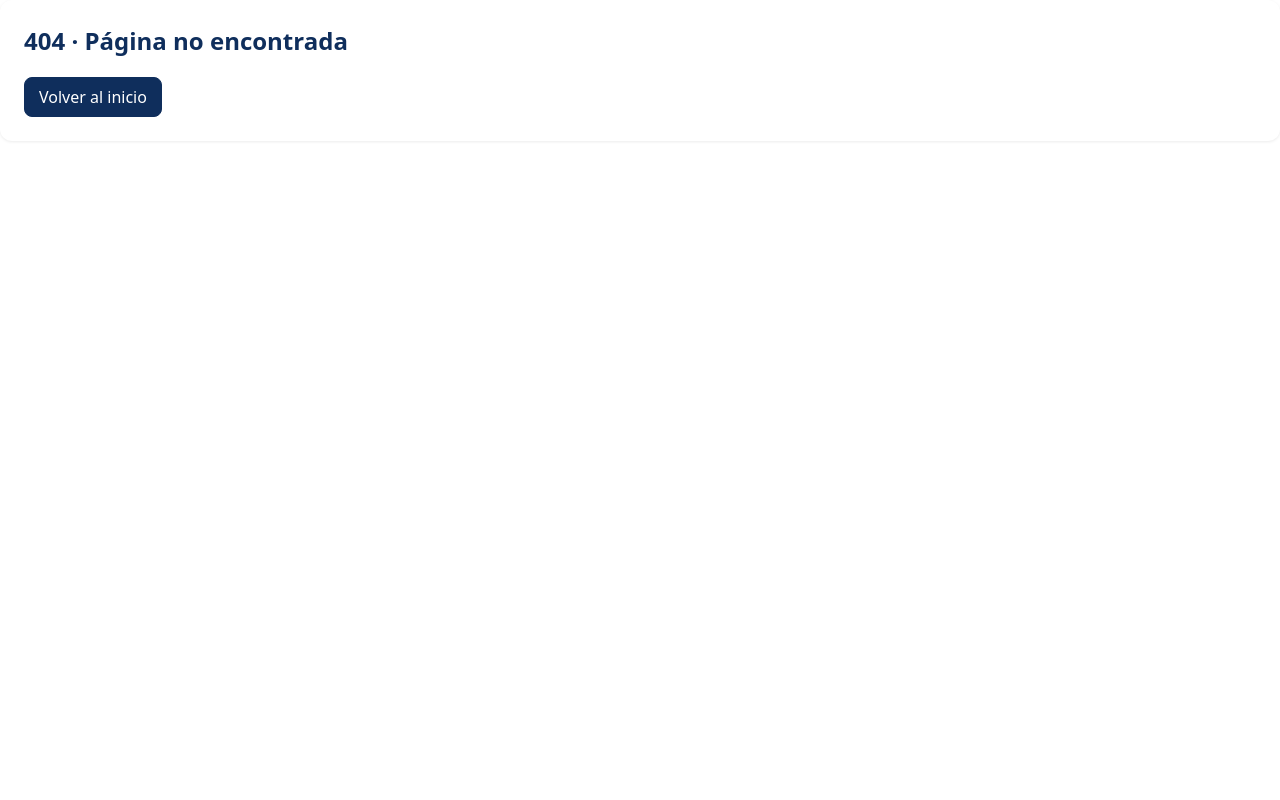
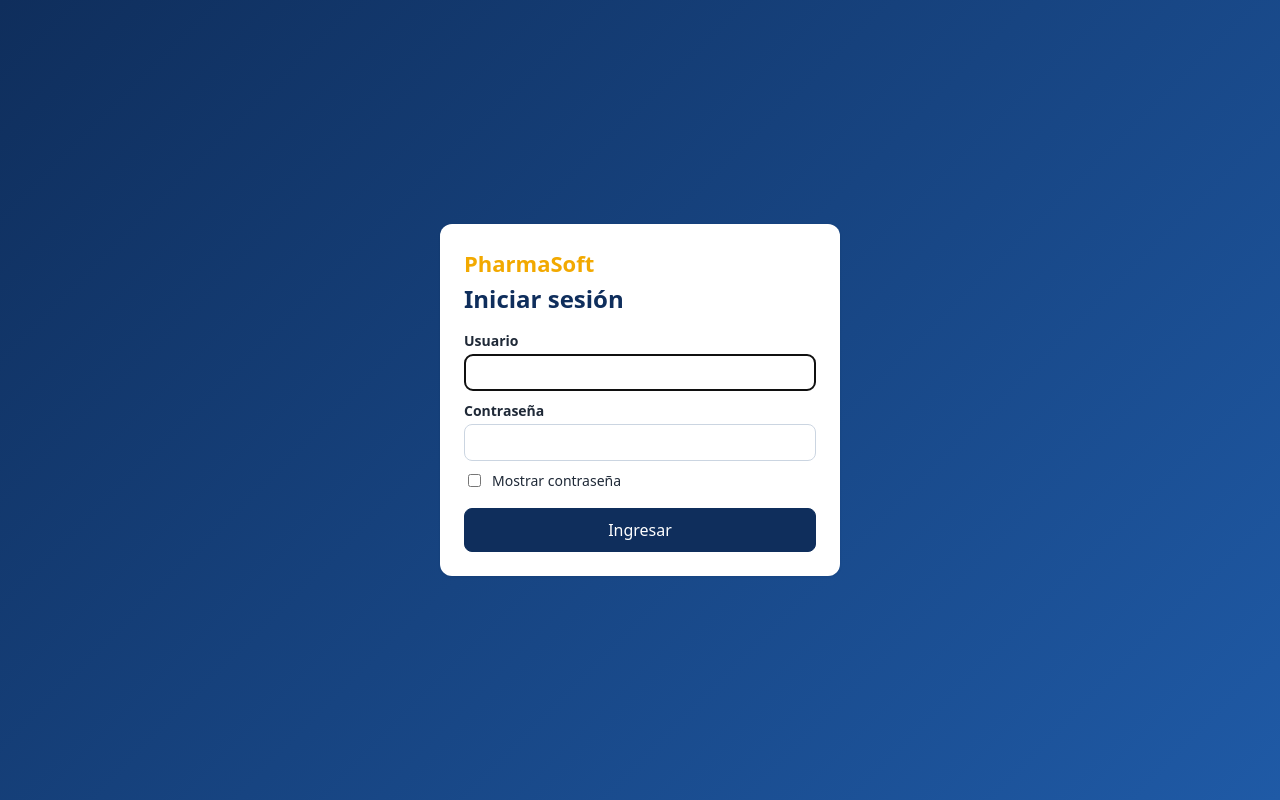
Before and after one commit to Samuel32430/pharma-frontend, an Angular app: page /login in a window 1280 px wide. Before the commit this address had no page. Built offline with nearby package versions, Linux system fonts and the light colour scheme.

Commit message:
feat(auth): login, guards y rutas protegidas

```diff
--- a/src/app/app.routes.ts
+++ b/src/app/app.routes.ts
@@ -1,10 +1,22 @@
 import { Routes } from '@angular/router';
 import { MainLayout } from './layout/main-layout/main-layout';
+import { authGuard, invitadoGuard } from './core/guards/auth-guard';
+import { permisoGuard } from './core/guards/permiso-guard';
 
 export const routes: Routes = [
+  // Pública: fuera del layout y solo para quien no inició sesión
+  {
+    path: 'login',
+    title: 'Iniciar sesión',
+    canActivate: [invitadoGuard],
+    loadComponent: () => import('./features/auth/pages/login/login').then(m => m.Login),
+  },
+  // Privadas: todo lo que cuelga del layout exige sesión
   {
     path: '',
     component: MainLayout,
+    canActivate: [authGuard],
+    canActivateChild: [authGuard],
     children: [
       { path: '', pathMatch: 'full', redirectTo: 'inicio' },
       {
@@ -14,23 +26,37 @@
       },
       {
         path: 'categorias',
+        canActivate: [permisoGuard],
+        data: { permiso: 'CATALOGO_LEER' },
         loadChildren: () =>
           import('./features/categorias/categorias.routes').then(m => m.CATEGORIAS_ROUTES),
       },
       {
         path: 'clientes',
+        canActivate: [permisoGuard],
+        data: { permiso: 'CLIENTES_LEER' },
         loadChildren: () =>
           import('./features/clientes/clientes.routes').then(m => m.CLIENTES_ROUTES),
       },
       {
         path: 'productos',
+        canActivate: [permisoGuard],
+        data: { permiso: 'CATALOGO_LEER' },
         loadChildren: () =>
           import('./features/productos/productos.routes').then(m => m.PRODUCTOS_ROUTES),
       },
       {
         path: 'ventas',
+        canActivate: [permisoGuard],
+        data: { permiso: 'VENTAS_LEER' },
         loadChildren: () =>
           import('./features/ventas/ventas.routes').then(m => m.VENTAS_ROUTES),
+      },
+      {
+        path: 'acceso-denegado',
+        title: 'Acceso denegado',
+        loadComponent: () =>
+          import('./shared/pages/acceso-denegado/acceso-denegado').then(m => m.AccesoDenegado),
       },
     ],
   },
--- /dev/null
+++ b/src/app/core/guards/auth-guard.ts
@@ -0,0 +1,23 @@
+import { inject } from '@angular/core';
+import { CanActivateFn, Router } from '@angular/router';
+import { AuthService } from '../auth/auth-service';
+
+/**
+ * Solo deja pasar si hay sesión. Si no, envía al login y recuerda
+ * la URL pedida en ?returnUrl= para volver allí después de entrar.
+ */
+export const authGuard: CanActivateFn = (_route, state) => {
+  const auth = inject(AuthService);
+  if (auth.autenticado()) {
+    return true;
+  }
+  return inject(Router).createUrlTree(['/login'], {
+    queryParams: { returnUrl: state.url },
+  });
+};
+
+/** El login solo es para quien NO ha iniciado sesión. */
+export const invitadoGuard: CanActivateFn = () => {
+  const auth = inject(AuthService);
+  return auth.autenticado() ? inject(Router).createUrlTree(['/inicio']) : true;
+};
--- /dev/null
+++ b/src/app/core/guards/permiso-guard.ts
@@ -0,0 +1,20 @@
+import { inject } from '@angular/core';
+import { CanActivateFn, Router } from '@angular/router';
+import { Permiso } from '../auth/auth.model';
+import { AuthService } from '../auth/auth-service';
+
+/**
+ * Exige el permiso declarado en la ruta: data: { permiso: 'VENTAS_LEER' }.
+ * Si falta, muestra la página de acceso denegado (no el login: el usuario
+ * ya está identificado).
+ *
+ * Es una ayuda para la experiencia de usuario: la protección real la hace
+ * el backend, que responde 403 aunque alguien modifique el JavaScript.
+ */
+export const permisoGuard: CanActivateFn = route => {
+  const permiso = route.data['permiso'] as Permiso | undefined;
+  if (!permiso || inject(AuthService).tienePermiso(permiso)) {
+    return true;
+  }
+  return inject(Router).createUrlTree(['/acceso-denegado']);
+};
--- /dev/null
+++ b/src/app/features/auth/pages/login/login.css
@@ -0,0 +1,55 @@
+.fondo {
+  min-height: 100vh;
+  display: grid;
+  place-items: center;
+  padding: 16px;
+  background: linear-gradient(135deg, #0f2e5c 0%, #1f5aa6 100%);
+}
+.login {
+  width: 100%;
+  max-width: 400px;
+}
+.marca {
+  margin: 0;
+  color: #f2a900;
+  font-weight: 800;
+  font-size: 22px;
+}
+h1 {
+  margin: 4px 0 16px;
+  font-size: 24px;
+  color: #0f2e5c;
+}
+form {
+  display: flex;
+  flex-direction: column;
+  gap: 10px;
+}
+label {
+  display: flex;
+  flex-direction: column;
+  gap: 4px;
+  font-weight: 600;
+  font-size: 14px;
+}
+.ver {
+  flex-direction: row;
+  align-items: center;
+  gap: 8px;
+  font-weight: 400;
+}
+.error {
+  color: #b42318;
+  margin-top: -6px;
+}
+.aviso {
+  padding: 10px 14px;
+  margin-bottom: 12px;
+  border-radius: 8px;
+  background: #fff6dc;
+  color: #7a5200;
+}
+button {
+  margin-top: 8px;
+  padding: 10px;
+}
--- /dev/null
+++ b/src/app/features/auth/pages/login/login.html
@@ -0,0 +1,46 @@
+<main class="fondo">
+  <section class="card login" aria-labelledby="titulo-login">
+    <p class="marca">PharmaSoft</p>
+    <h1 id="titulo-login">Iniciar sesión</h1>
+
+    @if (expirada()) {
+      <div class="aviso" role="status">Su sesión expiró. Inicie sesión nuevamente.</div>
+    }
+
+    @if (error()) {
+      <div class="alerta" role="alert">{{ error() }}</div>
+    }
+
+    <form [formGroup]="form" (ngSubmit)="ingresar()" novalidate>
+      <label>
+        Usuario
+        <input class="input" formControlName="username" autocomplete="username" autofocus />
+      </label>
+      @if (form.controls.username.touched && form.controls.username.invalid) {
+        <small class="error">Ingrese su usuario.</small>
+      }
+
+      <label>
+        Contraseña
+        <input
+          class="input"
+          [type]="verClave() ? 'text' : 'password'"
+          formControlName="password"
+          autocomplete="current-password"
+        />
+      </label>
+      @if (form.controls.password.touched && form.controls.password.invalid) {
+        <small class="error">Ingrese su contraseña.</small>
+      }
+
+      <label class="ver">
+        <input type="checkbox" [checked]="verClave()" (change)="verClave.set(!verClave())" />
+        Mostrar contraseña
+      </label>
+
+      <button type="submit" class="btn btn-primary" [disabled]="enviando()">
+        {{ enviando() ? 'Ingresando…' : 'Ingresar' }}
+      </button>
+    </form>
+  </section>
+</main>
--- /dev/null
+++ b/src/app/features/auth/pages/login/login.ts
@@ -0,0 +1,59 @@
+import { Component, inject, input, signal } from '@angular/core';
+import { HttpErrorResponse } from '@angular/common/http';
+import { NonNullableFormBuilder, ReactiveFormsModule, Validators } from '@angular/forms';
+import { Router } from '@angular/router';
+import { AuthService } from '../../../../core/auth/auth-service';
+import { mensajeError } from '../../../../core/utils/http-error';
+
+@Component({
+  selector: 'app-login',
+  imports: [ReactiveFormsModule],
+  templateUrl: './login.html',
+  styleUrl: './login.css',
+})
+export class Login {
+  private readonly fb = inject(NonNullableFormBuilder);
+  private readonly auth = inject(AuthService);
+  private readonly router = inject(Router);
+
+  /** ?returnUrl=/ventas → página a la que se vuelve después de entrar. */
+  readonly returnUrl = input<string>();
+  /** ?expirada=1 → la sesión anterior venció. */
+  readonly expirada = input<string>();
+
+  protected readonly enviando = signal(false);
+  protected readonly error = signal<string | null>(null);
+  protected readonly verClave = signal(false);
+
+  protected readonly form = this.fb.group({
+    username: ['', [Validators.required, Validators.maxLength(50)]],
+    password: ['', [Validators.required, Validators.maxLength(72)]],
+  });
+
+  ingresar(): void {
+    if (this.form.invalid) {
+      this.form.markAllAsTouched();
+      return;
+    }
+    this.enviando.set(true);
+    this.error.set(null);
+
+    this.auth.login(this.form.getRawValue()).subscribe({
+      next: () => this.router.navigateByUrl(this.destino()),
+      error: (err: HttpErrorResponse) => {
+        this.enviando.set(false);
+        this.form.controls.password.reset();
+        this.error.set(mensajeError(err));
+      },
+    });
+  }
+
+  /**
+   * Solo se aceptan rutas internas de la SPA ("/ventas"), nunca direcciones
+   * externas ("https://…" o "//sitio"): evita una redirección abierta.
+   */
+  private destino(): string {
+    const url = this.returnUrl();
+    return url && url.startsWith('/') && !url.startsWith('//') ? url : '/inicio';
+  }
+}
--- a/src/app/features/categorias/categorias.routes.ts
+++ b/src/app/features/categorias/categorias.routes.ts
@@ -1,9 +1,22 @@
 import { Routes } from '@angular/router';
+import { permisoGuard } from '../../core/guards/permiso-guard';
 import { CategoriaList } from './pages/categoria-list/categoria-list';
 import { CategoriaForm } from './pages/categoria-form/categoria-form';
 
 export const CATEGORIAS_ROUTES: Routes = [
   { path: '', component: CategoriaList, title: 'Categorías' },
-  { path: 'nuevo', component: CategoriaForm, title: 'Nueva categoría' },
-  { path: ':id/editar', component: CategoriaForm, title: 'Editar categoría' },
+  {
+    path: 'nuevo',
+    component: CategoriaForm,
+    title: 'Nueva categoría',
+    canActivate: [permisoGuard],
+    data: { permiso: 'CATALOGO_ESCRIBIR' },
+  },
+  {
+    path: ':id/editar',
+    component: CategoriaForm,
+    title: 'Editar categoría',
+    canActivate: [permisoGuard],
+    data: { permiso: 'CATALOGO_ESCRIBIR' },
+  },
 ];
--- a/src/app/features/productos/productos.routes.ts
+++ b/src/app/features/productos/productos.routes.ts
@@ -1,21 +1,22 @@
-import {Routes} from '@angular/router';
-import {ProductoList} from './pages/producto-list/producto-list';
-import {ProductoForm} from './pages/producto-form/producto-form';
+import { Routes } from '@angular/router';
+import { permisoGuard } from '../../core/guards/permiso-guard';
+import { ProductoList } from './pages/producto-list/producto-list';
+import { ProductoForm } from './pages/producto-form/producto-form';
 
 export const PRODUCTOS_ROUTES: Routes = [
-    {
-        path: '',
-        title: 'Productos',
-        component: ProductoList,
-    },
+  { path: '', component: ProductoList, title: 'Productos' },
   {
     path: 'nuevo',
-        title: 'Nuevo Producto',
     component: ProductoForm,
+    title: 'Nuevo producto',
+    canActivate: [permisoGuard],
+    data: { permiso: 'CATALOGO_ESCRIBIR' },
   },
   {
     path: ':id/editar',
-        title: 'Editar Producto',
     component: ProductoForm,
-    }
-]
+    title: 'Editar producto',
+    canActivate: [permisoGuard],
+    data: { permiso: 'CATALOGO_ESCRIBIR' },
+  },
+];
--- a/src/app/features/ventas/ventas.routes.ts
+++ b/src/app/features/ventas/ventas.routes.ts
@@ -1,10 +1,17 @@
 import { Routes } from '@angular/router';
+import { permisoGuard } from '../../core/guards/permiso-guard';
 import { VentaList } from './pages/venta-list/venta-list';
 import { VentaForm } from './pages/venta-form/venta-form';
 import { VentaDetalle } from './pages/venta-detalle/venta-detalle';
 
 export const VENTAS_ROUTES: Routes = [
   { path: '', component: VentaList, title: 'Consulta de ventas' },
-  { path: 'nueva', component: VentaForm, title: 'Nueva venta' },
+  {
+    path: 'nueva',
+    component: VentaForm,
+    title: 'Nueva venta',
+    canActivate: [permisoGuard],
+    data: { permiso: 'VENTAS_REGISTRAR' },
+  },
   { path: ':id', component: VentaDetalle, title: 'Detalle de venta' },
 ];
--- /dev/null
+++ b/src/app/shared/pages/acceso-denegado/acceso-denegado.ts
@@ -0,0 +1,15 @@
+import { Component } from '@angular/core';
+import { RouterLink } from '@angular/router';
+
+@Component({
+  selector: 'app-acceso-denegado',
+  imports: [RouterLink],
+  template: `
+    <section class="card">
+      <h2>403 · Acceso denegado</h2>
+      <p>Su usuario no tiene permiso para abrir esta página. Si lo necesita, solicítelo al administrador.</p>
+      <a routerLink="/inicio" class="btn btn-primary">Volver al inicio</a>
+    </section>
+  `,
+})
+export class AccesoDenegado {}
```
Lines whose indentation alone changed are shown as unchanged.
